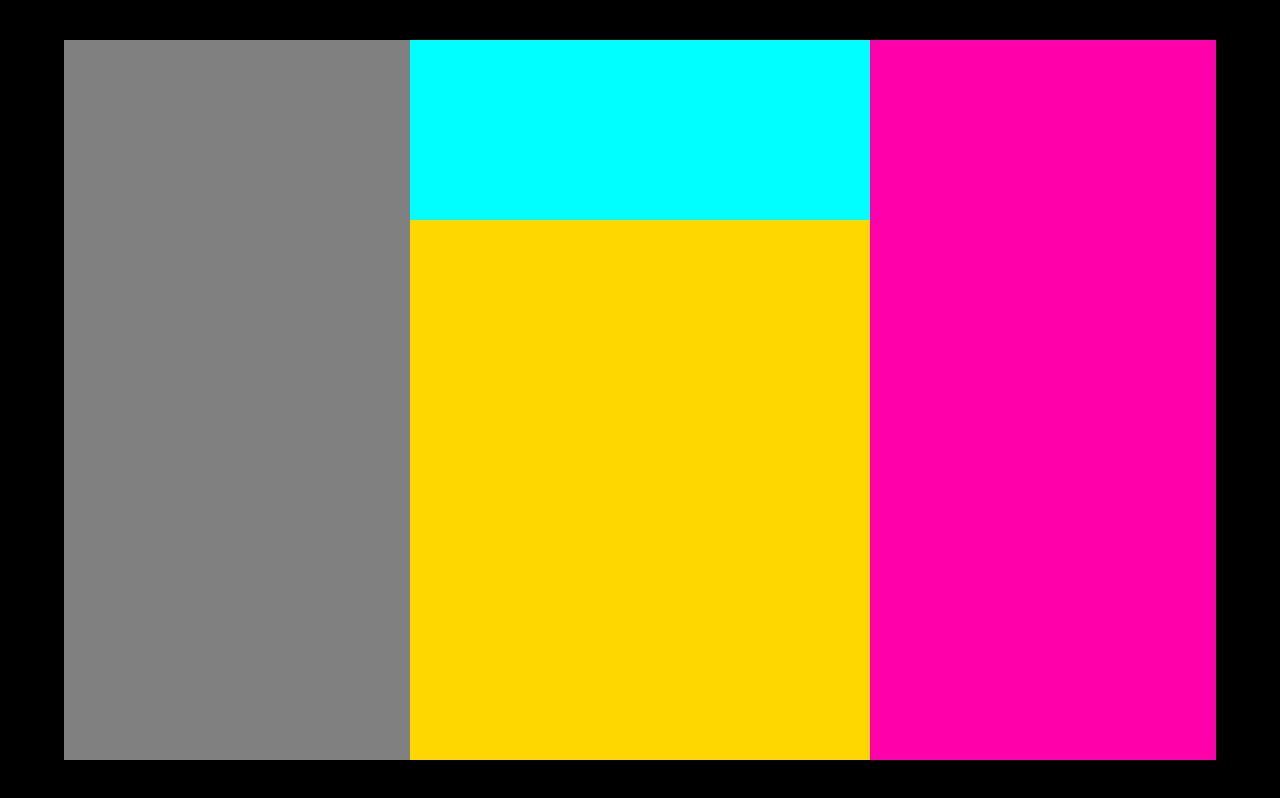
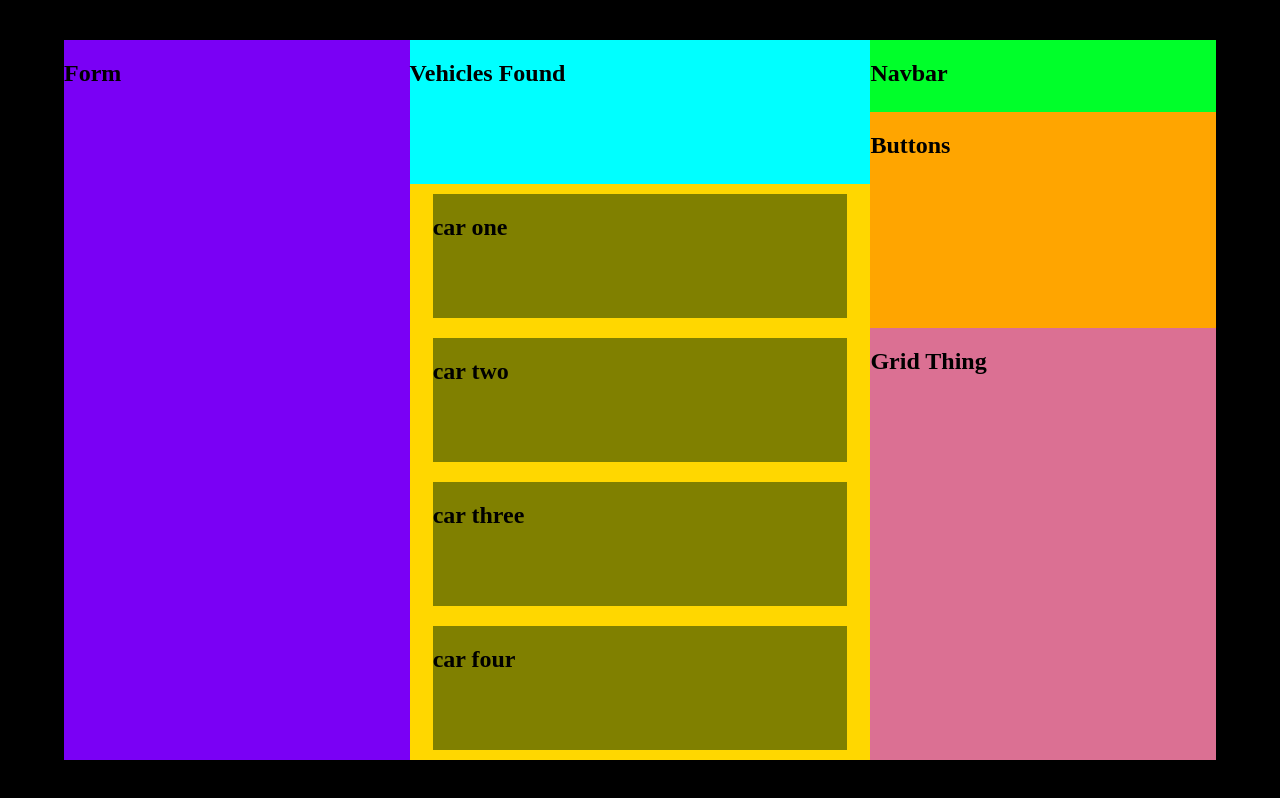
Before and after one commit to calebtd/carDashboard, a plain HTML site: page index.html in a window 1280 px wide. Drawn offline with Linux system fonts and the light colour scheme.

Commit message:
donehtmllayout

```diff
--- a/base.scss
+++ b/base.scss
@@ -24,12 +24,14 @@ body{
     .leftSide{
         width: 30%;
         height: 100%;
+        background-color: rgb(122, 0, 245);
     }
 
     .middle{
         width: 40%;
         height: 100%;
-        background-color: rgb(0, 255, 42);
+        display: flex;
+        flex-direction: column;
 
         .txtTop{
             height: 25%;
@@ -37,8 +39,19 @@ body{
         }
 
         .cards{
-            height: 75%;
+            height: 100%;
             background-color: gold;
+            justify-content: center;
+            align-items: center;
+            display: flex;
+            flex-direction: column;
+
+            .card{
+                height: 100%;
+                width: 90%;
+                background-color: olive;
+                margin: 10px;
+            }
         }
     }
 
@@ -46,6 +59,23 @@ body{
         width: 30%;
         height: 100%;
         background-color: rgb(255, 0, 170);
+        display: flex;
+        flex-direction: column;
+
+        .navbar{
+            height: 10%;
+            background-color: rgb(0, 255, 42);
+        }
+
+        .questions{
+            height: 30%;
+            background-color: orange;
+        }
+
+        .grid{
+            height: 60%;
+            background-color: palevioletred;
+        }
     }
 
 }
--- a/index.html
+++ b/index.html
@@ -11,20 +11,38 @@
 <body>
     <div class="container">
         <div class="bigBox">
-            <div class="leftSide"></div>
+            <div class="leftSide">
+                <h2>Form</h2>
+            </div>
             <div class="middle">
-                <div class="txtTop"></div>
+                <div class="txtTop">
+                    <h2>Vehicles Found</h2>
+                </div>
                 <div class="cards">
-                    <div class="card"></div>
-                    <div class="card"></div>
-                    <div class="card"></div>
-                    <div class="card"></div>
+                    <div class="card">
+                        <h2>car one</h2>
+                    </div>
+                    <div class="card">
+                        <h2>car two</h2>
+                    </div>
+                    <div class="card">
+                        <h2>car three</h2>
+                    </div>
+                    <div class="card">
+                        <h2>car four</h2>
+                    </div>
                 </div>
             </div>
             <div class="rightSide">
-                <div class="navbar"></div>
-                <div class="buttons"></div>
-                <div class="grid"></div>
+                <div class="navbar">
+                    <h2>Navbar</h2>
+                </div>
+                <div class="questions">
+                    <h2>Buttons</h2>
+                </div>
+                <div class="grid">
+                    <h2>Grid Thing</h2>
+                </div>
             </div>
         </div>
     </div>
```
Also changed, not shown: base.css, 1 other file.
